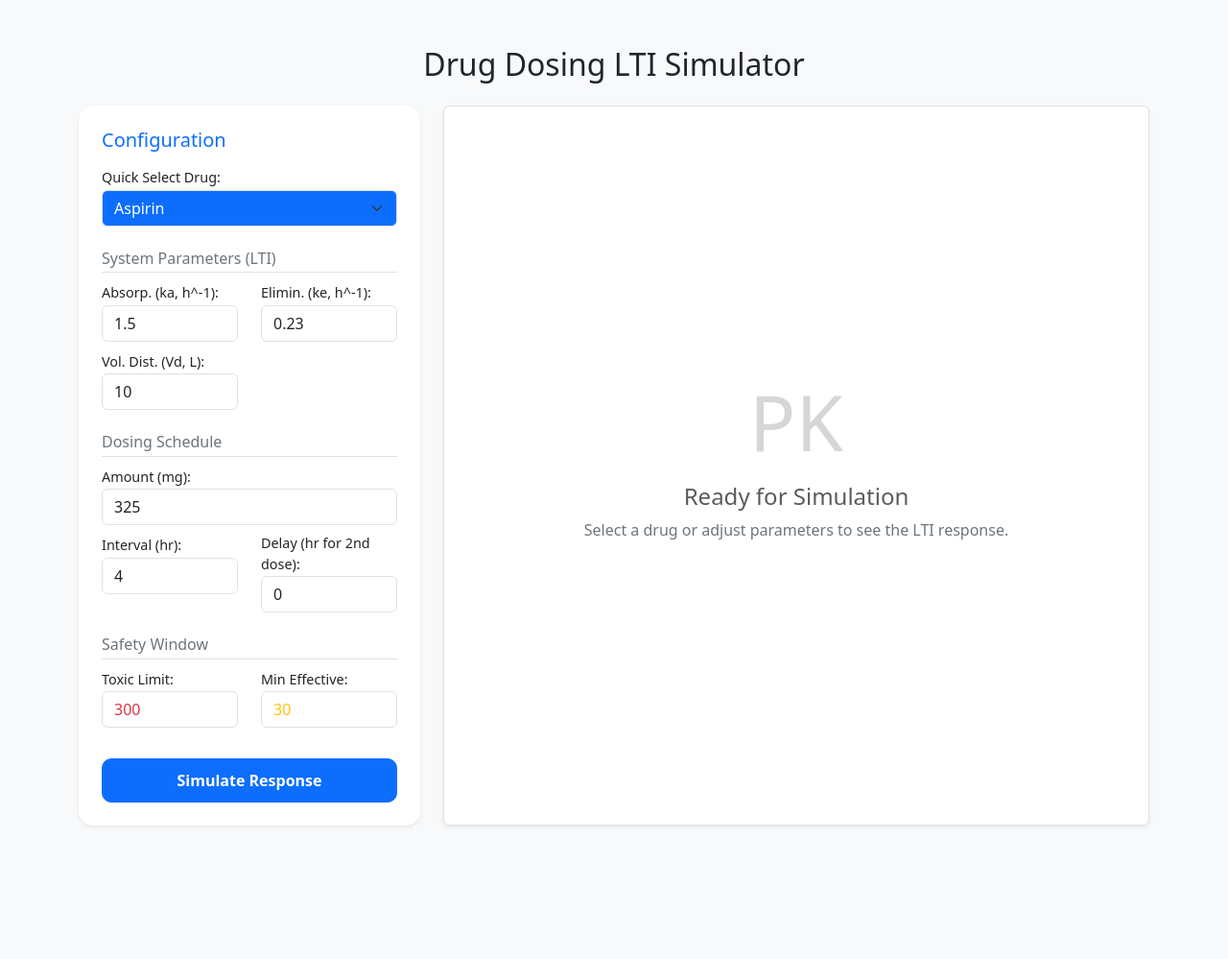
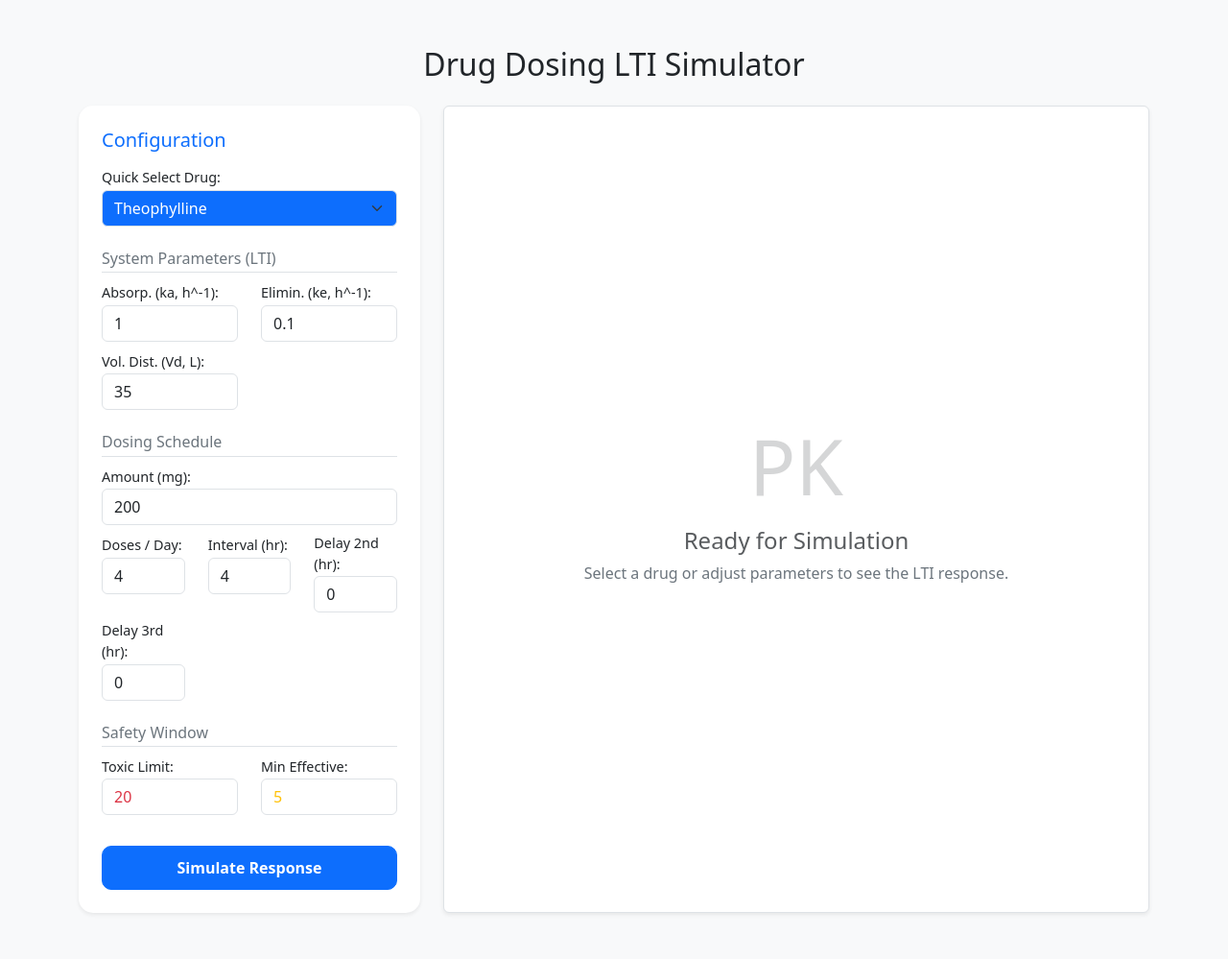
Before and after one commit to Khin-123/Drug-Concentration-in-Blood, a Flask app: page / in a window 1280 px wide. Shown: the whole page at 96% size. Before the commit the page ends 861 px from the top, so only its background shows below. Run offline with Flask 3, Linux system fonts and the light colour scheme.

Commit message:
change drugs, minimize the time

```diff
--- a/app.py
+++ b/app.py
@@ -3,106 +3,175 @@ import numpy as np
 import matplotlib.pyplot as plt
 import io
 import base64
+import json
 from scipy import signal
 
 app = Flask(__name__)
 
-# Drug defaults for quick select
+# ==============================
+# Updated Drug Database
+# ==============================
+
 DRUG_DB = {
-    "Aspirin": {
-        "ka": 1.5, "ke": 0.23, "dose": 325, "interval": 4,
-        "toxic": 300, "min_eff": 30,
-        "Vd": 10, "F": 1.0, "scale": 1
+    "Theophylline": {
+        "ka": 1.0,
+        "ke": 0.1,
+        "dose": 200,
+        "doses_per_day": 4,
+        "interval": 16 / 4,
+        "toxic": 20,
+        "min_eff": 5,
+        "Vd": 35,
+        "F": 1.0,
+        "scale": 1
     },
-    "Caffeine": {
-        "ka": 2.0, "ke": 0.12, "dose": 100, "interval": 6,
-        "toxic": 50, "min_eff": 3,
-        "Vd": 42, "F": 1.0, "scale": 1
+    "Antibiotics": {   # generic beta-lactam profile
+        "ka": 1.3,
+        "ke": 0.5,
+        "dose": 500,
+        "doses_per_day": 3,
+        "interval": 16 / 3,
+        "toxic": 50,
+        "min_eff": 10,
+        "Vd": 20,
+        "F": 0.9,
+        "scale": 1
     },
-    "Theophylline": {
-        "ka": 1.2, "ke": 0.08, "dose": 200, "interval": 8,
-        "toxic": 20, "min_eff": 5,
-        "Vd": 35, "F": 1.0, "scale": 1
+    "Furosemide": {
+        "ka": 1.2,
+        "ke": 0.35,
+        "dose": 40,
+        "doses_per_day": 2,
+        "interval": 16 / 2,
+        "toxic": 8,
+        "min_eff": 1,
+        "Vd": 12,
+        "F": 0.7,
+        "scale": 1
     },
-    "Digoxin": {
-        "ka": 0.8, "ke": 0.02, "dose": 0.25, "interval": 24,
-        "toxic": 2.0, "min_eff": 0.3,
-        "Vd": 490, "F": 0.7, "scale": 1000
+    "Metronidazole": {
+        "ka": 1.1,
+        "ke": 0.15,
+        "dose": 400,
+        "doses_per_day": 3,
+        "interval": 16 / 3,
+        "toxic": 40,
+        "min_eff": 8,
+        "Vd": 40,
+        "F": 1.0,
+        "scale": 1
+    },
+    "Ciprofloxacin": {
+        "ka": 1.5,
+        "ke": 0.25,
+        "dose": 500,
+        "doses_per_day": 3,
+        "interval": 16 / 3,
+        "toxic": 6,
+        "min_eff": 1,
+        "Vd": 30,
+        "F": 0.8,
+        "scale": 1
     },
     "Custom": {
-        "ka": 1.2, "ke": 0.3, "dose": 100, "interval": 8,
-        "toxic": 50, "min_eff": 5,
-        "Vd": 40, "F": 1.0, "scale": 1
+        "ka": 1.2,
+        "ke": 0.3,
+        "dose": 100,
+        "doses_per_day": 3,
+        "interval": 16 / 3,
+        "toxic": 50,
+        "min_eff": 5,
+        "Vd": 40,
+        "F": 1.0,
+        "scale": 1
     }
 }
+
+SIM_TIME = 16  # 16 hours simulation
 
 
 def parse_float(form, key, default):
     try:
         return float(form.get(key, default))
-    except (TypeError, ValueError):
+    except:
         return float(default)
 
 
 def generate_plot(params):
-    t = np.linspace(0, 48, 1000)
+    t = np.linspace(0, SIM_TIME, 1000)
     dt = t[1] - t[0]
     scale = params.get("scale", 1)
 
-    # Oral transfer function: F * ka / Vd / ((s + ka)(s + ke))
+    # Transfer Functions
     num_oral = [params["F"] * params["ka"] / params["Vd"]]
     den_oral = [1, params["ka"] + params["ke"], params["ka"] * params["ke"]]
     sys_oral = signal.TransferFunction(num_oral, den_oral)
 
-    # IV transfer function: 1 / Vd / (s + ke)
     num_iv = [1 / params["Vd"]]
     den_iv = [1, params["ke"]]
     sys_iv = signal.TransferFunction(num_iv, den_iv)
 
-    # Impulse train for oral doses
+    # ========================
+    # ORAL DOSE TIMING
+    # ========================
+
+    doses_per_day = int(params["doses_per_day"])
+    interval = params["interval"]
+
+    dose_times = [0]
+
+    if doses_per_day >= 2:
+        dose_times.append(interval + params["delay2"])
+
+    if doses_per_day >= 3:
+        dose_times.append(2 * interval + params["delay3"])
+
+    if doses_per_day == 4:
+        dose_times.append(3 * interval)
+
+    # Impulse train
     u_pill = np.zeros_like(t)
-    interval = max(1, int(params["interval"]))
-    for d in range(0, 48, interval):
-        time_point = d
-        if d == interval and params["missed"] > 0:
-            time_point = d + params["missed"]
-
-        idx = np.argmin(np.abs(t - time_point))
-        if idx < len(u_pill):
-            # Approximate bolus as an impulse with area equal to dose.
+    for time_point in dose_times:
+        if 0 <= time_point <= SIM_TIME:
+            idx = np.argmin(np.abs(t - time_point))
             u_pill[idx] = params["dose"] / dt
 
     _, y_pill, _ = signal.lsim(sys_oral, U=u_pill, T=t)
 
-    # Constant IV infusion (for comparison)
+    # ========================
+    # IV INFUSION (constant)
+    # ========================
     u_iv = np.full_like(t, params["dose"] / interval)
     _, y_iv, _ = signal.lsim(sys_iv, U=u_iv, T=t)
 
     y_pill *= scale
     y_iv *= scale
+
     toxic_scaled = params["toxic"] * scale
     min_eff_scaled = params["min_eff"] * scale
 
+    # Plot
     plt.figure(figsize=(10, 5))
-    plt.plot(t, y_pill, label="Oral doses (impulse train)", color="#007bff", linewidth=2)
-    plt.plot(t, y_iv, label="Constant IV infusion", color="#28a745", linestyle="--")
-    plt.axhline(y=toxic_scaled, color="#dc3545", linestyle=":", label="Toxic threshold")
-    plt.axhline(y=min_eff_scaled, color="#ffc107", linestyle=":", label="Minimum effective")
-    plt.fill_between(t, min_eff_scaled, toxic_scaled, color="#28a745", alpha=0.08)
+    plt.plot(t, y_pill, label="Oral doses", linewidth=2)
+    plt.plot(t, y_iv, linestyle="--", label="Continuous IV")
+    plt.axhline(y=toxic_scaled, linestyle=":", label="Toxic")
+    plt.axhline(y=min_eff_scaled, linestyle=":", label="Min Effective")
+    plt.fill_between(t, min_eff_scaled, toxic_scaled, alpha=0.1)
+
     plt.title(f"Pharmacokinetics - {params['name']}")
     plt.xlabel("Time (hours)")
-    unit = "(ng/mL)" if scale > 1 else "(mg/L)"
-    plt.ylabel(f"Plasma concentration {unit}")
+    plt.ylabel("Plasma Concentration (mg/L)")
     plt.legend()
-    plt.grid(True, alpha=0.15)
+    plt.grid(alpha=0.2)
 
     img = io.BytesIO()
-    plt.savefig(img, format="png", dpi=100, bbox_inches="tight")
+    plt.savefig(img, format="png", bbox_inches="tight")
     img.seek(0)
-    plot_url = base64.b64encode(img.getvalue()).decode("utf-8")
+    plot_url = base64.b64encode(img.getvalue()).decode()
     plt.close()
 
     max_conc = float(np.max(y_pill))
+
     if max_conc > toxic_scaled:
         status = "TOXIC"
     elif max_conc < min_eff_scaled:
@@ -115,56 +184,47 @@ def generate_plot(params):
 
 @app.route("/", methods=["GET", "POST"])
 def index():
+    selected_drug = "Theophylline"
+    base = DRUG_DB[selected_drug]
+
+    form_values = {
+        "ka": base["ka"],
+        "ke": base["ke"],
+        "vd": base["Vd"],
+        "dose": base["dose"],
+        "doses_per_day": base["doses_per_day"],
+        "interval": base.get("interval", 16 / base["doses_per_day"]),
+        "delay2": 0,
+        "delay3": 0,
+        "toxic": base["toxic"],
+        "min_eff": base["min_eff"],
+    }
+
     plot_url = None
     status = None
     max_c = None
 
-    selected_drug = "Aspirin"
-    base_defaults = DRUG_DB[selected_drug]
-    form_values = {
-        "ka": base_defaults["ka"],
-        "ke": base_defaults["ke"],
-        "vd": base_defaults["Vd"],
-        "dose": base_defaults["dose"],
-        "interval": base_defaults["interval"],
-        "missed": 0,
-        "toxic": base_defaults["toxic"],
-        "min_eff": base_defaults["min_eff"],
-    }
-
     if request.method == "POST":
-        selected_drug = request.form.get("drug_select", "Custom")
-        if selected_drug not in DRUG_DB:
-            selected_drug = "Custom"
-
+        selected_drug = request.form.get("drug_select")
         base = DRUG_DB[selected_drug]
-        interval = max(1, int(parse_float(request.form, "interval", base["interval"])))
 
         p = {
             "ka": parse_float(request.form, "ka", base["ka"]),
             "ke": parse_float(request.form, "ke", base["ke"]),
             "dose": parse_float(request.form, "dose", base["dose"]),
-            "interval": interval,
+            "doses_per_day": int(parse_float(request.form, "doses_per_day", base["doses_per_day"])),
+            "interval": parse_float(request.form, "interval", base.get("interval", 16 / base["doses_per_day"])),
+            "delay2": parse_float(request.form, "delay2", 0),
+            "delay3": parse_float(request.form, "delay3", 0),
             "toxic": parse_float(request.form, "toxic", base["toxic"]),
             "min_eff": parse_float(request.form, "min_eff", base["min_eff"]),
             "Vd": parse_float(request.form, "vd", base["Vd"]),
             "F": base["F"],
             "scale": base["scale"],
             "name": selected_drug,
-            "missed": parse_float(request.form, "missed", 0),
         }
 
-        form_values = {
-            "ka": p["ka"],
-            "ke": p["ke"],
-            "vd": p["Vd"],
-            "dose": p["dose"],
-            "interval": p["interval"],
-            "missed": p["missed"],
-            "toxic": p["toxic"],
-            "min_eff": p["min_eff"],
-        }
-
+        form_values = p
         plot_url, status, max_c = generate_plot(p)
 
     return render_template(
@@ -175,6 +235,7 @@ def index():
         drugs=list(DRUG_DB.keys()),
         selected=selected_drug,
         form_values=form_values,
+        drugs_json=json.dumps(DRUG_DB)
     )
 
 
--- a/templates/index.html
+++ b/templates/index.html
@@ -45,7 +45,7 @@
                     <div class="row">
                         <div class="col-6">
                             <label class="form-label">Vol. Dist. (Vd, L):</label>
-                            <input type="number" step="1" name="vd" id="vd" value="{{ form_values.vd }}" class="form-control mb-2">
+                            <input type="number" step="1" name="Vd" id="Vd" value="{{ form_values.Vd }}" class="form-control mb-2">
                         </div>
                     </div>
 
@@ -54,13 +54,21 @@
                     <input type="number" step="0.1" name="dose" id="dose" value="{{ form_values.dose }}" class="form-control mb-2">
 
                     <div class="row">
-                        <div class="col-6">
+                        <div class="col-4">
+                            <label class="form-label">Doses / Day:</label>
+                            <input type="number" name="doses_per_day" value="{{ form_values.doses_per_day }}" class="form-control mb-2">
+                        </div>
+                        <div class="col-4">
                             <label class="form-label">Interval (hr):</label>
-                            <input type="number" name="interval" id="interval" value="{{ form_values.interval }}" class="form-control mb-2">
+                            <input type="number" step="0.5" name="interval" id="interval" value="{{ form_values.interval }}" class="form-control mb-2">
                         </div>
-                        <div class="col-6">
-                            <label class="form-label">Delay (hr for 2nd dose):</label>
-                            <input type="number" step="0.5" name="missed" id="missed" value="{{ form_values.missed }}" class="form-control mb-2">
+                        <div class="col-4">
+                            <label class="form-label">Delay 2nd (hr):</label>
+                            <input type="number" step="0.5" name="delay2" value="{{ form_values.delay2 }}" class="form-control mb-2">
+                        </div>
+                        <div class="col-4">
+                            <label class="form-label">Delay 3rd (hr):</label>
+                            <input type="number" step="0.5" name="delay3" value="{{ form_values.delay3 }}" class="form-control mb-2">
                         </div>
                     </div>
 
@@ -116,13 +124,7 @@
 </div>
 
 <script>
-const drugDb = {
-    "Aspirin": {ka: 1.5, ke: 0.23, dose: 325, interval: 4, toxic: 300, min_eff: 30, vd: 10},
-    "Caffeine": {ka: 2.0, ke: 0.12, dose: 100, interval: 6, toxic: 50, min_eff: 3, vd: 42},
-    "Theophylline": {ka: 1.2, ke: 0.08, dose: 200, interval: 8, toxic: 20, min_eff: 5, vd: 35},
-    "Digoxin": {ka: 0.8, ke: 0.02, dose: 0.25, interval: 24, toxic: 2.0, min_eff: 0.3, vd: 490},
-    "Custom": {ka: 1.2, ke: 0.3, dose: 100, interval: 8, toxic: 50, min_eff: 5, vd: 40}
-};
+const drugDb = {{ drugs_json|safe }};
 
 const drugSelect = document.getElementById("drugSelect");
 
@@ -136,12 +138,49 @@ function populateFormFields(drugName) {
     document.getElementById("interval").value = data.interval;
     document.getElementById("toxic").value = data.toxic;
     document.getElementById("min_eff").value = data.min_eff;
-    document.getElementById("vd").value = data.vd;
+    document.getElementById("Vd").value = data.Vd;
+
+    // 🔒 Make Vd read-only unless Custom
+    if (drugName === "Custom") {
+        VdInput.readOnly = false;
+        VdInput.classList.remove("bg-light"); // optional: visually editable
+    } else {
+        VdInput.readOnly = true;
+        VdInput.classList.add("bg-light"); // optional: visually indicate read-only
+    }
+
 }
 
 drugSelect.addEventListener("change", function() {
     populateFormFields(this.value);
 });
+
+function updateDelayFields() {
+    const doses = parseInt(document.querySelector('[name="doses_per_day"]').value);
+    const delay2 = document.querySelector('[name="delay2"]');
+    const delay3 = document.querySelector('[name="delay3"]');
+
+    if (doses < 2) {
+        delay2.disabled = true;
+    } else {
+        delay2.disabled = false;
+    }
+
+    if (doses < 3) {
+        delay3.disabled = true;
+    } else {
+        delay3.disabled = false;
+    }
+}
+
+document.querySelector('[name="doses_per_day"]').addEventListener("input", updateDelayFields);
+// Initialize on page load
+window.onload = function() {
+    populateFormFields(drugSelect.value);
+    updateDelayFields();
+};
+
+
 </script>
 </body>
 </html>
```
